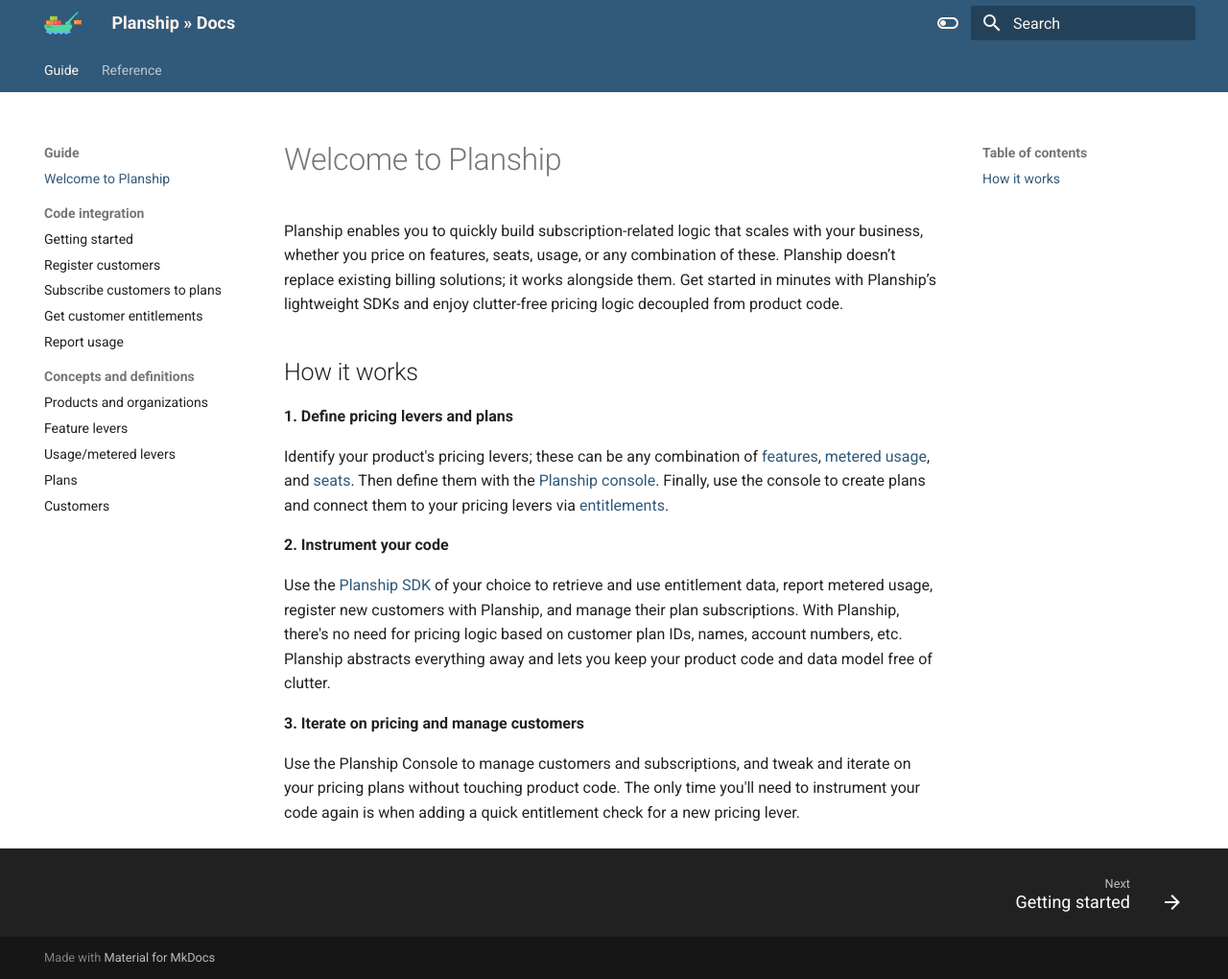
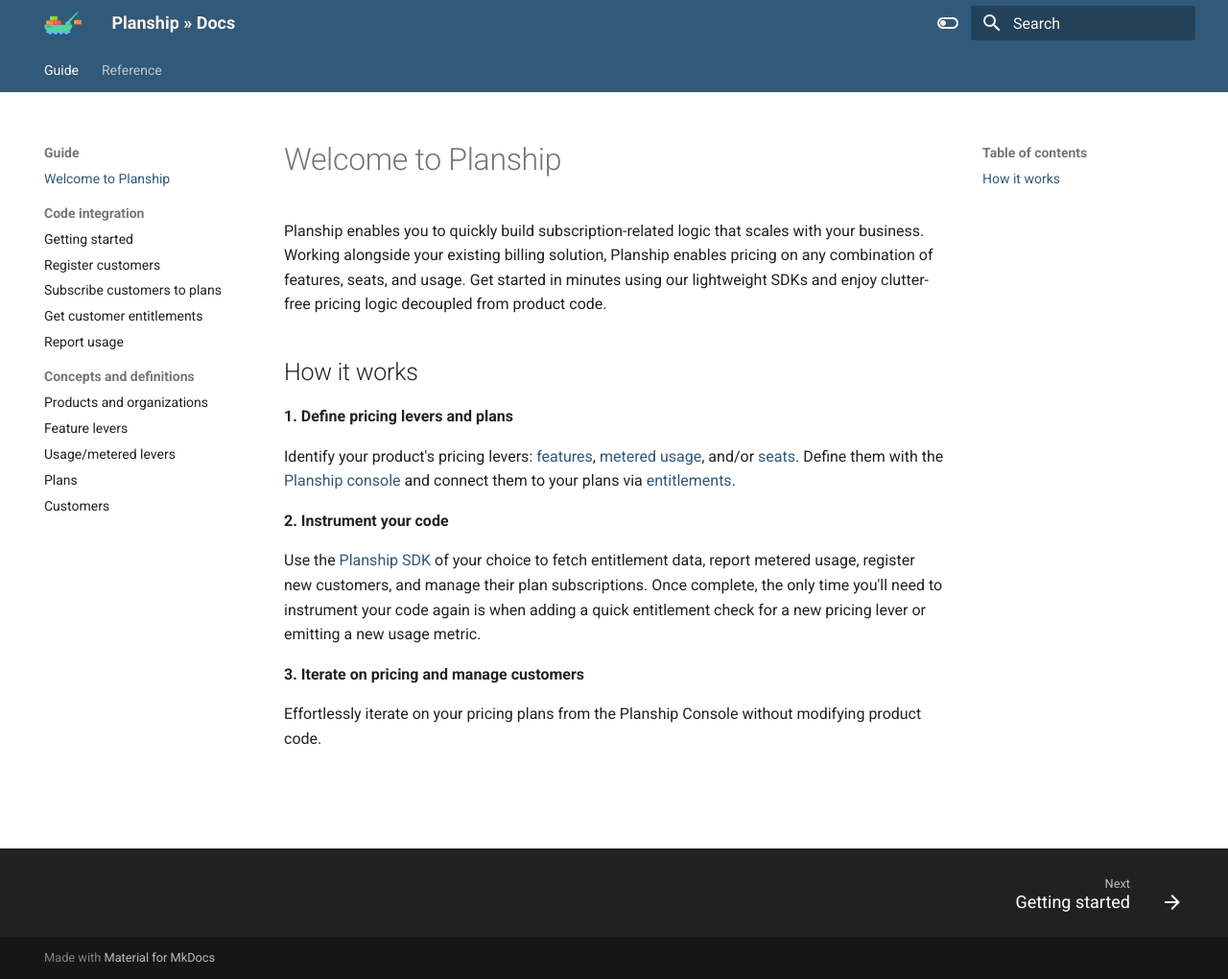
Before and after one commit to planship/planship-docs, an MkDocs documentation site: the page built from docs/index.md, in a window 1280 px wide and 1020 px high. Shown: the whole window at 96% size. Built offline with MkDocs 1.6.1 and Material for MkDocs 9.7.7, drawn with Linux system fonts in a browser that asks for light colours.

Commit message:
Tweak wording based on feedback

```diff
--- a/docs/index.md
+++ b/docs/index.md
@@ -1,17 +1,17 @@
 # Welcome to Planship
 
-Planship enables you to quickly build subscription-related logic that scales with your business, whether you price on features, seats, usage, or any combination of these. Planship doesn’t replace existing billing solutions; it works alongside them. Get started in minutes with Planship’s lightweight SDKs and enjoy clutter-free pricing logic decoupled from product code.
+Planship enables you to quickly build subscription-related logic that scales with your business. Working alongside your existing billing solution, Planship enables pricing on any combination of features, seats, and usage. Get started in minutes using our lightweight SDKs and enjoy clutter-free pricing logic decoupled from product code.
 
 ## How it works
 
 **1. Define pricing levers and plans**
 
-Identify your product's pricing levers; these can be any combination of [features](/concepts/feature-levers), [metered usage](/concepts/metered-levers), and [seats](/concepts/plans/#subscriber-limits-teams-and-seats). Then define them with the [Planship console](https://app.planship.io). Finally, use the console to create plans and connect them to your pricing levers via [entitlements](/concepts/plans/#entitlements).
+Identify your product's pricing levers: [features](/concepts/feature-levers), [metered usage](/concepts/metered-levers), and/or [seats](/concepts/plans/#subscriber-limits-teams-and-seats). Define them with the [Planship console](https://app.planship.io) and connect them to your plans via [entitlements](/concepts/plans/#entitlements).
 
 **2. Instrument your code**
 
-Use the [Planship SDK](/integration/#getting-started-with-planship-sdks) of your choice to retrieve and use entitlement data, report metered usage, register new customers with Planship, and manage their plan subscriptions. With Planship, there's no need for pricing logic based on customer plan IDs, names, account numbers, etc. Planship abstracts everything away and lets you keep your product code and data model free of clutter.
+Use the [Planship SDK](/integration/#getting-started-with-planship-sdks) of your choice to fetch entitlement data, report metered usage, register new customers, and manage their plan subscriptions. Once complete, the only time you'll need to instrument your code again is when adding a quick entitlement check for a new pricing lever or emitting a new usage metric.
 
 **3. Iterate on pricing and manage customers**
 
-Use the Planship Console to manage customers and subscriptions, and tweak and iterate on your pricing plans without touching product code. The only time you'll need to instrument your code again is when adding a quick entitlement check for a new pricing lever.
+Effortlessly iterate on your pricing plans from the Planship Console without modifying product code.
```
Also changed, not shown: docs/concepts/feature-levers.md (+1 -1 lines).
